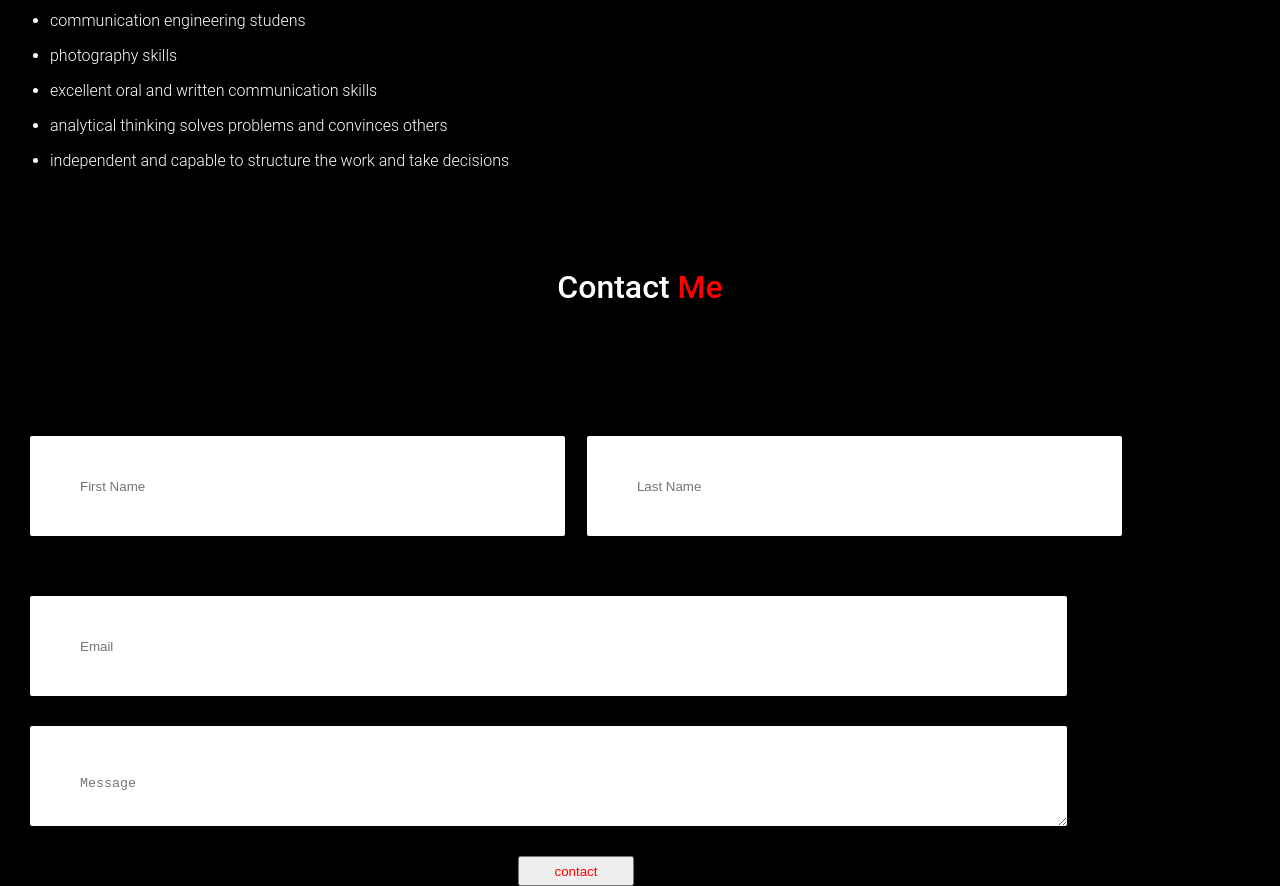
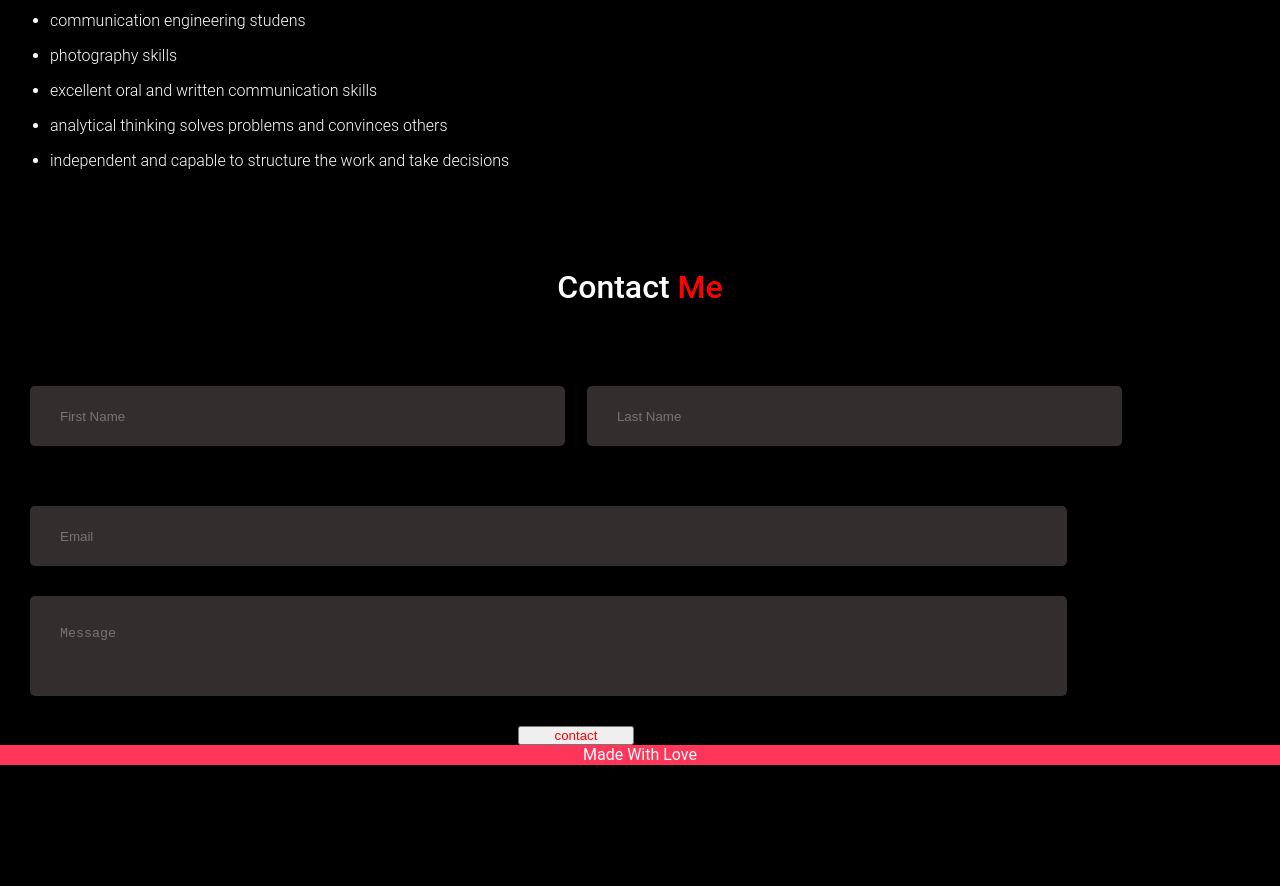
Before and after one commit to GSG-CF05/portfolio-project-ahlam, a plain HTML site: page index.html in a window 1280 px wide. Shown: the part 528-1414 px from the top of the page. After the commit the page ends 1293 px from the top, so only its background shows below. Drawn offline with Linux system fonts and the light colour scheme.

Commit message:
create footer and chang some style relates #17

```diff
--- a/index.html
+++ b/index.html
@@ -62,9 +62,7 @@
     </div>
 
 </section>
-<footer>
-</footer>
-
+<footer class="footer">made with love</footer>
 
 </body>
 </html>
--- a/style.css
+++ b/style.css
@@ -111,6 +111,7 @@ body{
 #skill{
     color: red;
 }
+
             .contact{
                 text-align: center;
                 font-weight: 500;
@@ -120,14 +121,30 @@ body{
             #contact2{
                 color: red;
             }
+
             .contact-form{
                 width: 90%;
-   height: 300px;
-    margin-top: 100px;
+                margin-top: 50px;
                 position: relative;
             }
+
+        .contact-form input, .message{
+            width: 90%;
+            display: block;
+            height: 5px;
+            padding: 30px;
+            border-radius: 5px;
+            background: rgb(51, 46, 46);
+            color: #fff;
+            border: none;
+            outline: none;
+            margin: 30px;
+            text-transform: capitalize;
+            resize: none;
+        }
+
         .message{
-    height: 200px;
+            height: 100px;
         }
 
         .contact-form .name{
@@ -137,19 +154,6 @@ body{
 
         }
 
-.contact-form input, .message{
-        width: 90%;
-        display: block;
-        height: 20px;
-        padding: 50px;
-        border-radius: 2px;
-        background: white;
-        color: black;
-        border: none;
-        outline: none;
-        margin: 30px ;
-        text-transform: capitalize;
-}
         .name input{
             width: 49%;
             margin: 0;
@@ -163,3 +167,13 @@ body{
             width: 10%;
             height: 10%;
         }
+        /* footer */
+
+        .footer{
+            width: 100%;
+            height: 20px;
+            text-align: center;
+            background-color: #ff3559;
+            text-transform: capitalize;
+            line-height: 20px;
+        }
```
Lines whose indentation alone changed are shown as unchanged.
